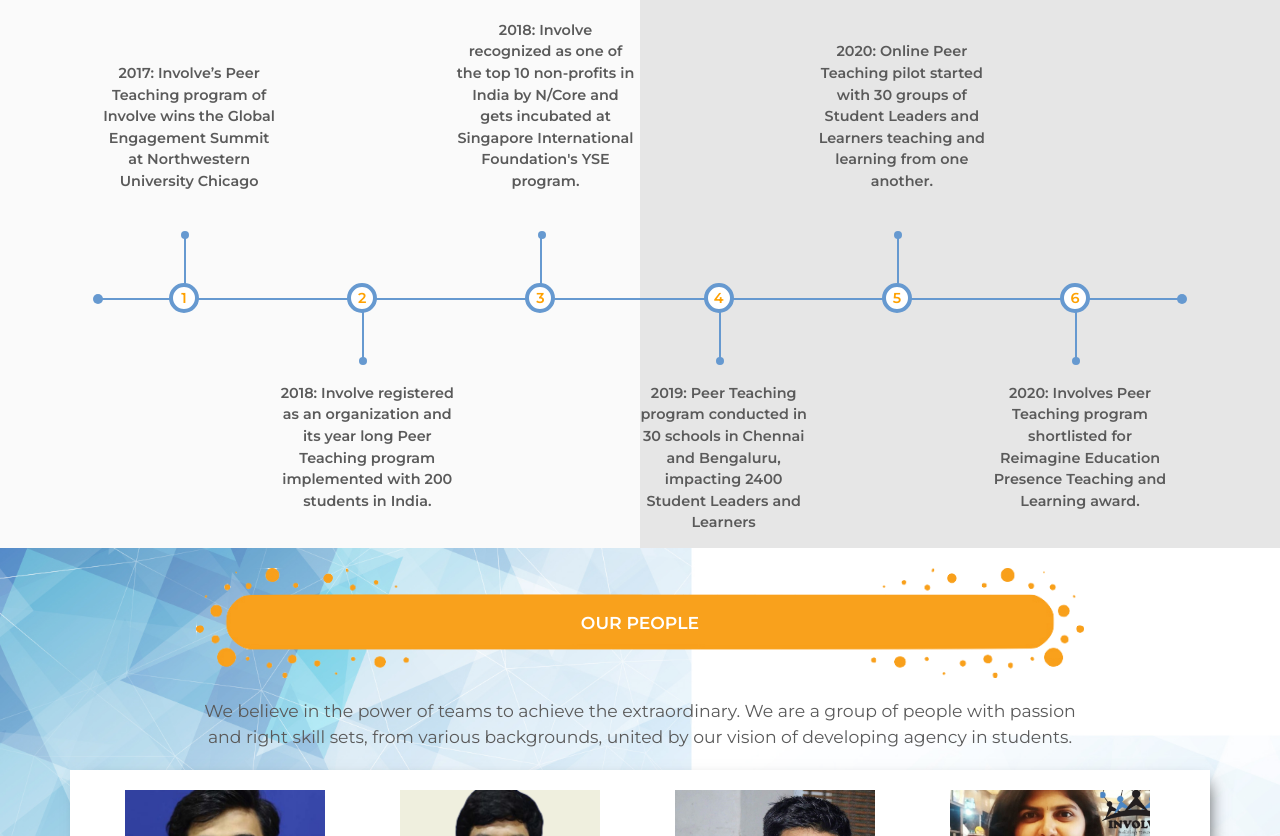
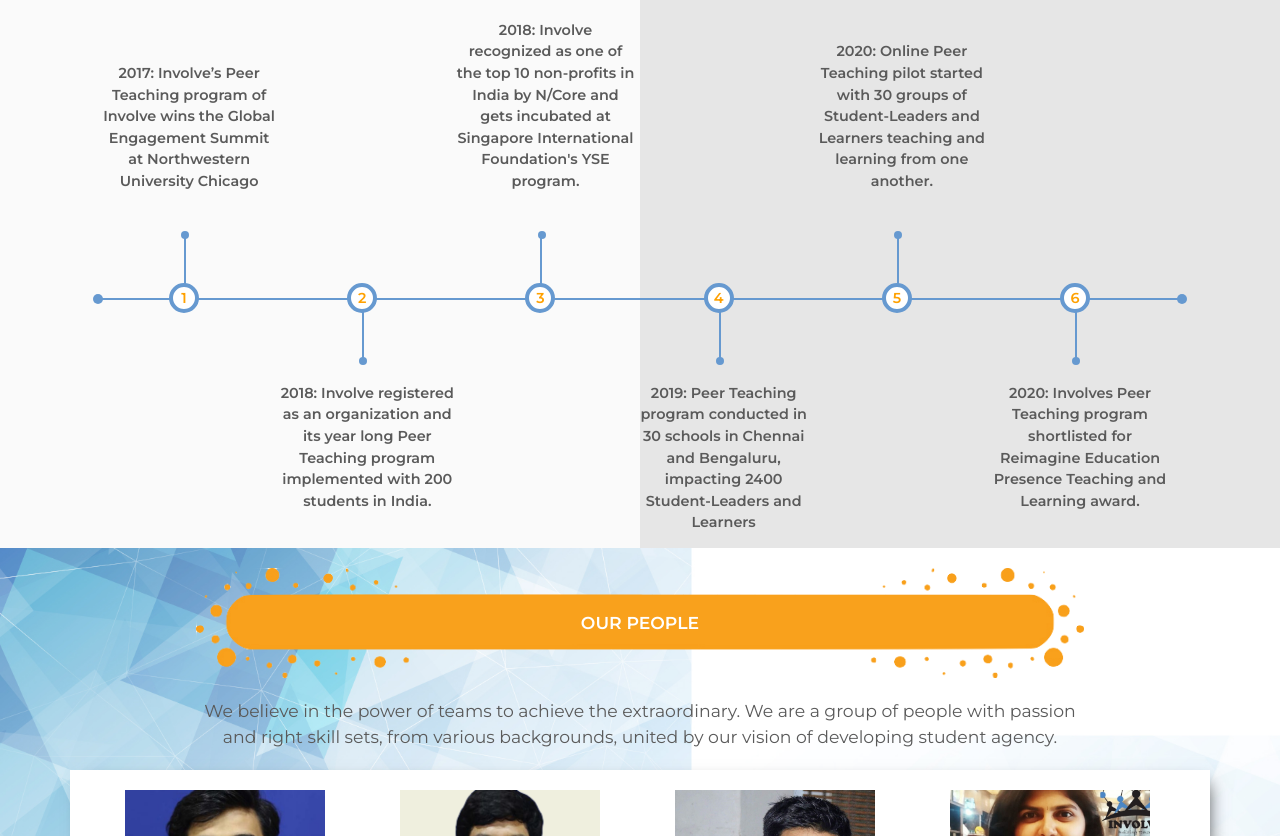
Before and after one commit to Involve-Edu/involveedupublic, a Jekyll site: the page built from about-us.md, in a window 1280 px wide and 1400 px high. Shown: the part 243-1079 px from the top of the window. Built offline with Jekyll 4.4.1, drawn with Linux system fonts in a browser that asks for light colours.

Commit message:
changes
changes

```diff
--- a/_data/about-us.yml
+++ b/_data/about-us.yml
@@ -12,11 +12,11 @@
     number: 03
 
   - text_position: bottom
-    blurb: "2019: Peer Teaching program conducted in 30 schools in Chennai and Bengaluru, impacting 2400 Student Leaders and Learners"
+    blurb: "2019: Peer Teaching program conducted in 30 schools in Chennai and Bengaluru, impacting 2400 Student-Leaders and Learners"
     number: 04
 
   - text_position: top
-    blurb: "2020: Online Peer Teaching pilot started with 30 groups of Student Leaders and Learners  teaching and learning from one another."
+    blurb: "2020: Online Peer Teaching pilot started with 30 groups of Student-Leaders and Learners  teaching and learning from one another."
     number: 05
 
   - text_position: bottom
@@ -27,7 +27,7 @@
   culture_blurb: >
     We believe in the power of teams to achieve the extraordinary.
     We are a group of people with passion and right skill sets,
-    from various backgrounds, united by our vision of developing agency in students.
+    from various backgrounds, united by our vision of developing student agency.
   team:
     - name: DIVANSHU KUMAR
       designation: Founder, CEO
--- a/_data/get-involved.yml
+++ b/_data/get-involved.yml
@@ -27,11 +27,11 @@
       apply:
 
 partner_with_us:
-  title: PARTNER WITH US
+  title: Partner with us to build student agency & create more student-leaders
   blurb: >
     We are always on the lookout for partners to join us in our Mission of
     creating an ecosystem of support for our students through peer based learning.
     If you are a school, organization or individual looking to use Peer based
     learning to create  student agency and empower students with Voice, Choice,
-     Skills and ownership  please fill in the form below and we will reach out to you.
+    Skills and ownership please fill in the form below and we will reach out to you.
   apply:
--- a/_data/index.yml
+++ b/_data/index.yml
@@ -30,8 +30,8 @@
 challenge_to_solve:
   title: HOW DO WE SOLVE THIS CHALLENGE?
   blurb: >
-    We believe that developing agency in students and making them more self-reliant,
-    will reduce the dependence on the teachers in the learning process. For this to
+    We believe that developing student agency and making students more self-reliant,
+    will reduce their dependence on the teachers in the learning process. For this to
     happen, students will need to take ownership of their learning and develop the
     necessary skill sets for them to thrive. Towards this vision, Involve takes a
     two-pronged approach. On one side, through our peer based programs, we equip students
@@ -60,7 +60,7 @@
 goal:
   title: OUR 5 YEAR GOAL
   blurb: >
-    In the next 5 years, we want to develop agency in 1 million students
+    In the next 5 years, we want to develop student agency in 1 million students
     via various programs of peer based learning with presence in minimum 3 states.
     We also will work towards policy recommendation to have time allocated for
     Peer based learning (via curriculum design - Strategies for Peer to peer learning, Bridge
@@ -77,7 +77,7 @@
   stat:
     - statVal: 3000
       statProgress: 10%
-      stat_desc: Students Leaders and Learners Impacted
+      stat_desc: Students-Leaders and Learners Impacted
 
     - statVal: 39%
       statProgress: 39%
@@ -85,10 +85,10 @@
 
     - statVal: 80%
       statProgress: 80%
-      stat_desc: Leaders improved in Future Ready Skills
+      stat_desc: Students-Leaders improved in Future Ready Skills
 
 testimonial:
-  - author: Prasanna, Student Leader, Chennai
+  - author: Prasanna, Student-Leader, Chennai
     img: assets/img/leadertesti1.png
     content: >
       Earlier I would get angry at my friends if they did something that I did not like. After joining the Peer Teaching program, I learnt how to behave like a true student leader. I learnt how to listen when someone speaks, especially my teachers. Also, in the process of teaching maths to my learners I have also improved myself. I believe I have become a better person now.
@@ -97,10 +97,10 @@
   - author: Bhuvan, Grade 6 Learner, Bengaluru
     img: assets/img/learnertesti1.png
     content: >
-      The teachers usually use the board to teach, but here in our peer teaching class I learn from my friends who teach using different teaching methods. We play and learn together. In 7th standard I want to become a student leader. I am excited about that because I will also get to teach other students.
+      The teachers usually use the board to teach, but here in our peer teaching class I learn from my friends who teach using different teaching methods. We play and learn together. In 7th standard I want to become a student-leader. I am excited about that because I will also get to teach other students.
     active:
 
-  - author: Parent of Student Leader, Chennai
+  - author: Parent of Student-Leader, Chennai
     img: assets/img/parent.png
     content: >
       My child joined the Peer teaching program and I've seen many changes in her since then. Once I saw that she was not able to study one subject, so I was worried and spoke to her Involve fellow. She immediately spoke to my daughter and guided her. She also helped my daughter make a timetable which she uses regularly to track her day! Earlier she was a featherless bird, now she has the feathers of Involve.
@@ -115,13 +115,13 @@
   - author: Nataraj Sir, MLA Mylapore, Chennai
     img: assets/img/aboutUs/logo/placeholderlogoresized.png
     content: >
-      Peer Teaching is a unique concept enabling students to share their learning experience, helping fellow students. Student leaders encourage peers to clear their doubts and learning becomes fun. I have seen their work in some of the corporation schools in Mylapore. I was amazed at the transformation among the student leaders and learners.
+      Peer Teaching is a unique concept enabling students to share their learning experience, helping fellow students. Student-leaders encourage peers to clear their doubts and learning becomes fun. I have seen their work in some of the corporation schools in Mylapore. I was amazed at the transformation among the student-leaders and learners.
     active:
 
   - author: Manveen Chadha, Mentor, Involve
     img: assets/img/manveen.png
     content: >
-      It gives me great pride in being part of your journey at Involve and seeing it grow and reach out to a lot more children and young adults who want to walk with you on this amazing journey. Your work is creating ripples of leaders in the lives you touch, but I must add -'miles to go before we reach our goal’.
+      It gives me great pride in being part of your journey at Involve and seeing it grow and reach out to a lot more children and young adults who want to walk with you on this amazing journey. Your work is creating ripples in the lives you touch, but I must add -'miles to go before we reach our goal’.
     active:
 
 mentors:
--- a/_data/programs.yml
+++ b/_data/programs.yml
@@ -17,7 +17,7 @@
     title: Offline Peer teaching
     img: assets/img/ourPrograms/offlinePT-min.jpg
     blurb: >
-      Our in-school Peer Teaching program prepares students from Grade 7 and above to teach their juniors (Grade 4-7). Student Leaders (senior students) are given content training,resources and tools to create an engaging classroom for their learners. Additionally, leadership sessions help Student Leaders build their mindset and future ready skills.
+      Our in-school Peer Teaching program prepares students from Grade 7 and above to teach their juniors (Grade 4-7). Student-Leaders (senior students) are given content training,resources and tools to create an engaging classroom for their learners. Additionally, leadership sessions help Student-Leaders build their mindset and future ready skills.
     learn_more_link: https://drive.google.com/file/d/1SRshEWt4S4gY43s4Jo_xs3LE_2koV__K/view?usp=sharing
     support_link: https://drive.google.com/file/d/1SRshEWt4S4gY43s4Jo_xs3LE_2koV__K/view?usp=sharing
 
@@ -28,9 +28,9 @@
       With schools being shut during the COVID-19 pandemic,
       the learning of many of our students came to a complete halt. In order to prevent loss of learning,
       We decided to move our Peer Teaching program online. We started a WhatsApp based Learn from Home program to engage students through activities and projects.
-      The Online Peer Teaching program was also launched where selected Student Leaders would teach their peers using Google Meet/ Zoom/ WhatsApp calls or regular calls.
+      The Online Peer Teaching program was also launched where selected Student-Leaders would teach their peers using Google Meet/ Zoom/ WhatsApp calls or regular calls.
       The core purpose of this program, besides the continuous learning, was to ensure social and emotional well- being of the students while supporting them in their learning during the pandemic,
-      By 2022, we aspire to impact 1000 students through this program creating more future ready student leaders and academically improves learners.
+      By 2022, we aspire to impact 1000 students through this program creating more future ready student-leaders and academically improves learners.
 
 innovation_programs:
   - title: Peer Learning Adoption
```
Also changed, not shown: _data/peer-teaching.yml (+9 -9 lines).
